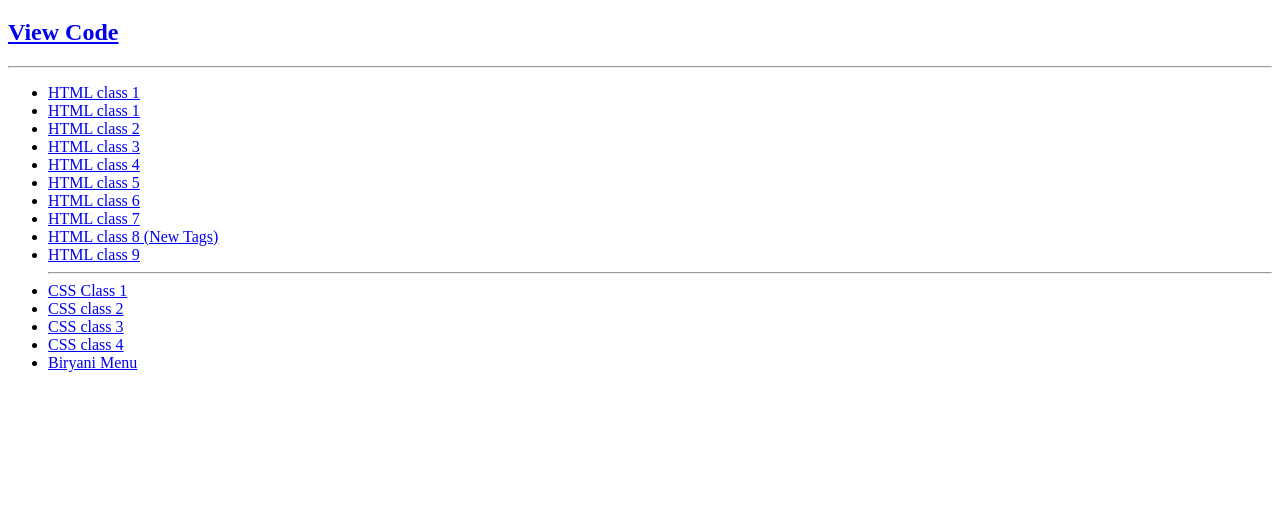
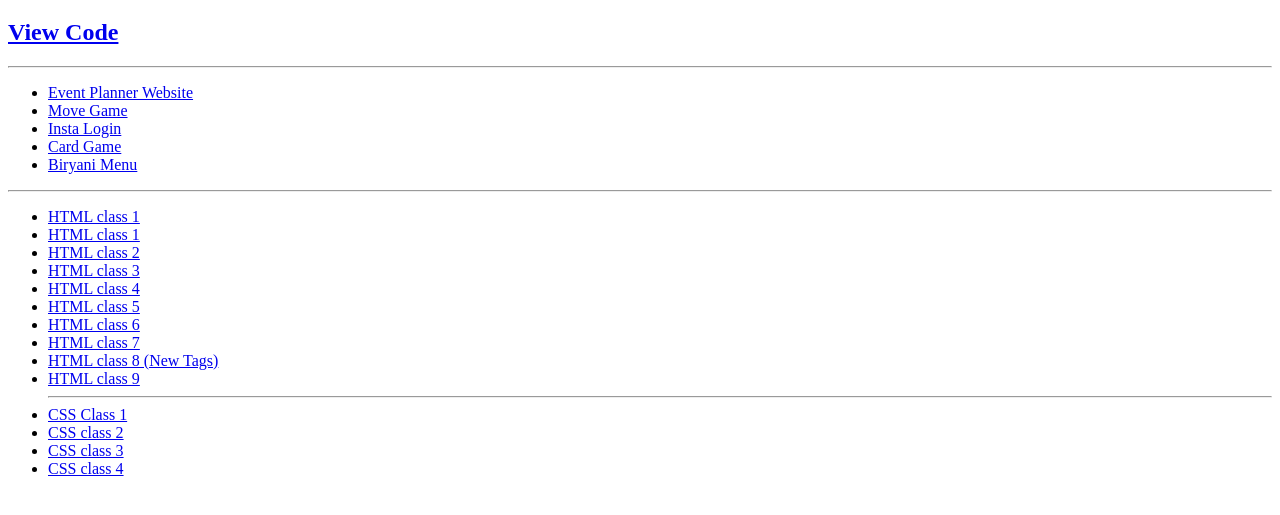
Before and after one commit to AhmedrAshraf/SMIT007-2024, a plain HTML site: page index.html in a window 1280 px wide. Shown: the part 61-576 px from the top of the page. Drawn offline with Linux system fonts and the light colour scheme.

Commit message:
new links added

```diff
--- a/index.html
+++ b/index.html
@@ -6,11 +6,21 @@
     <title>Document</title>
   </head>
   <body>
-    <h1>Intro Of Html </h1>
+    <h1>Intro Of Html</h1>
 
     <h2>
       <a href="https://github.com/AhmedrAshraf/SMIT007-2024">View Code</a>
     </h2>
+
+    <hr />
+
+    <ul>
+      <li><a href="./EventPlanner">Event Planner Website</a></li>
+      <li><a href="./Move Game">Move Game</a></li>
+      <li><a href="./Responsive/InstaLogin">Insta Login</a></li>
+      <li><a href="./CSS/card-game">Card Game</a></li>
+      <li><a href="./CSS/biryani-menu/">Biryani Menu</a></li>
+    </ul>
 
     <hr />
 
@@ -30,7 +40,6 @@
       <li><a href="./CSS/10-1-24/">CSS class 2</a></li>
       <li><a href="./CSS/12-1-24/">CSS class 3</a></li>
       <li><a href="./CSS/15-1-24/">CSS class 4</a></li>
-      <li><a href="./CSS/biryani-menu/">Biryani Menu</a></li>
     </ul>
   </body>
 </html>
```
